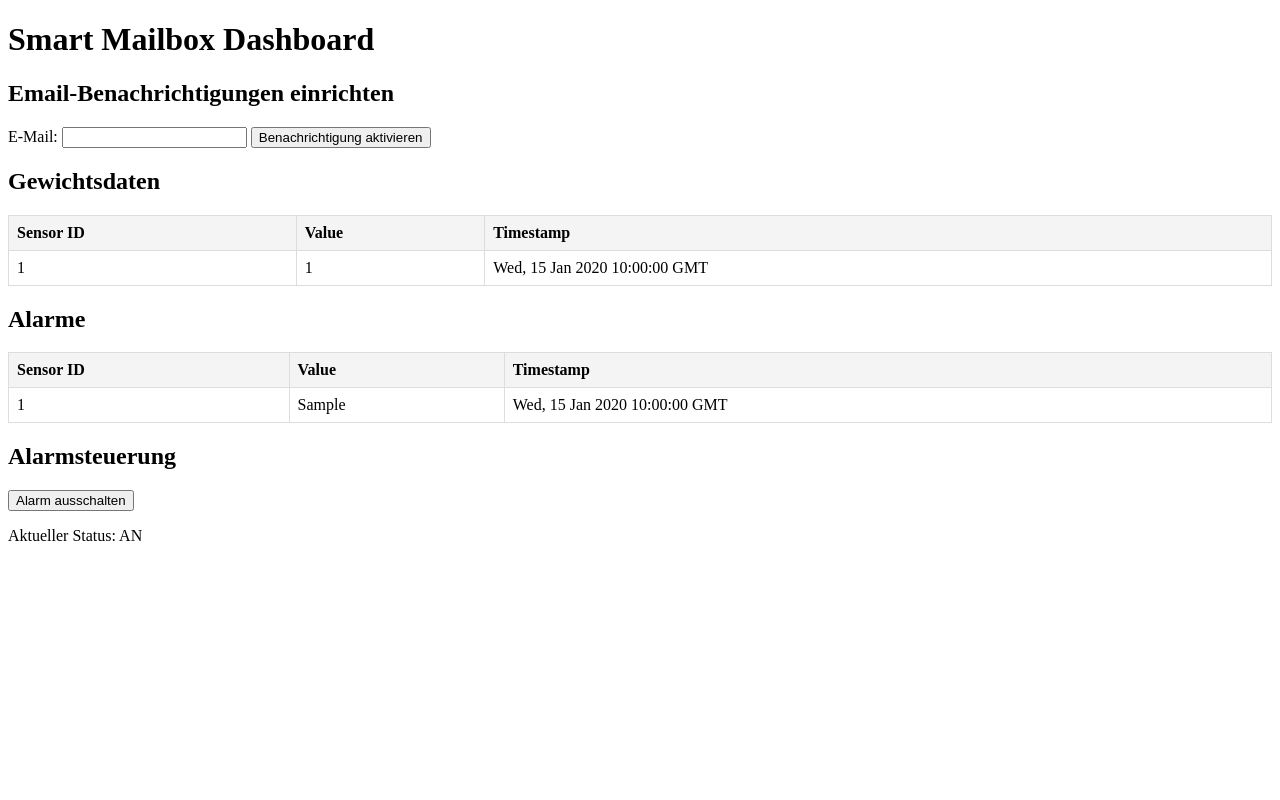
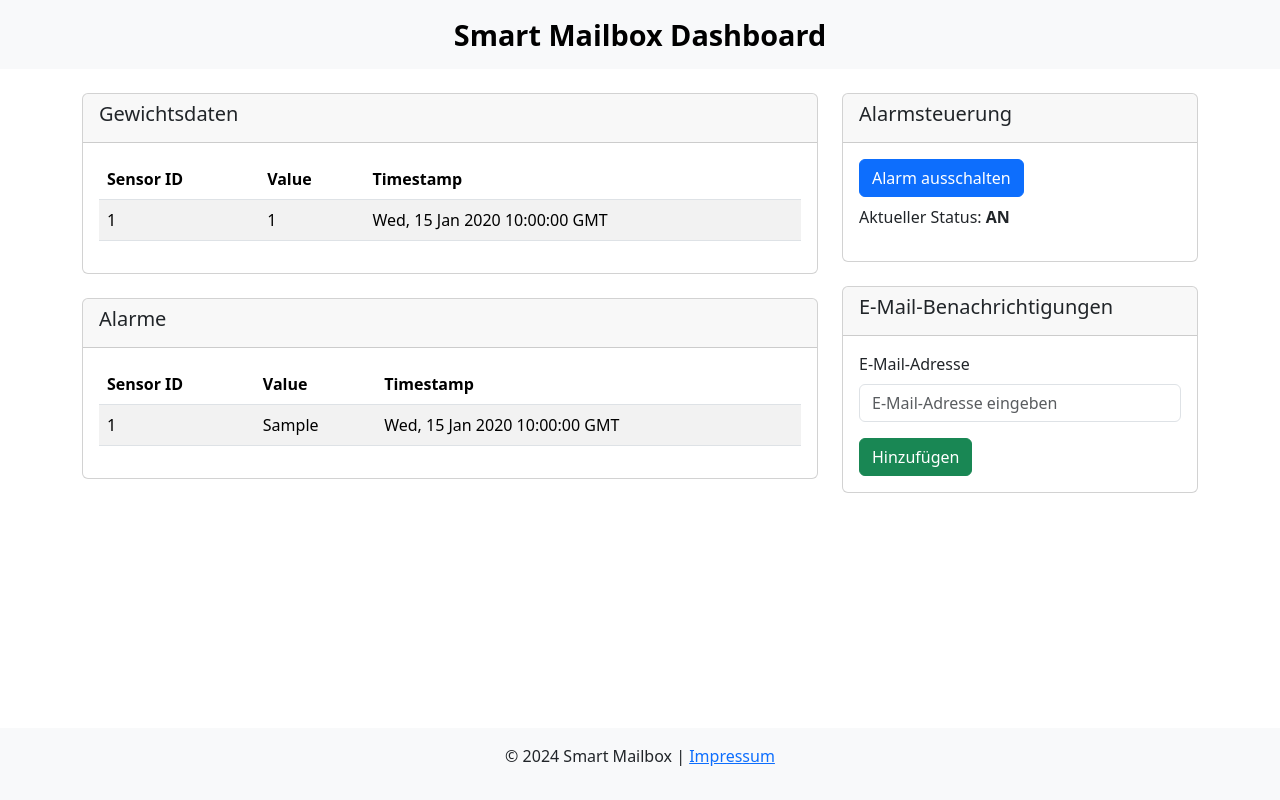
Before and after one commit to HSBI-Lerngruppe-Bres/VIOT-Project, a Flask app: page / in a window 1280 px wide. Run offline with Flask 3, Linux system fonts and the light colour scheme; tables that the repository leaves empty hold one stand-in row (values such as "Sample post").

Commit message:
make things beautiful

```diff
--- a/WebServer/app.py
+++ b/WebServer/app.py
@@ -71,6 +71,7 @@
     except Exception as e:
         print(f"Fehler beim Umschalten des Alarms: {e}")
         return jsonify({'message': f'Fehler: {e}'}), 500
+    return "OK"
 
 def control_server_task_context():
     with app.app_context():
@@ -83,7 +84,7 @@
     mqtt_client.username_pw_set(config.MQTT_USERNAME, config.MQTT_PASSWORD)
     mqtt_client.connect(config.MQTT_BROKER, config.MQTT_PORT, 60)
 
-    app.run(host='0.0.0.0', port=5000, debug=config.DEBUG)
+    app.run(host='0.0.0.0', port=5001, debug=config.DEBUG)
 
 
 if __name__ == '__main__':
--- a/WebServer/templates/index.html
+++ b/WebServer/templates/index.html
@@ -1,58 +1,146 @@
 <!DOCTYPE html>
 <html lang="en">
+
 <head>
     <meta charset="UTF-8">
+    <meta name="viewport" content="width=device-width, initial-scale=1.0">
     <title>Smart Mailbox Dashboard</title>
+    <!-- Bootstrap CSS -->
+    <link href="https://cdn.jsdelivr.net/npm/bootstrap@5.3.0-alpha3/dist/css/bootstrap.min.css" rel="stylesheet">
     <script src="https://code.jquery.com/jquery-3.6.0.min.js"></script>
+    <style>
+        /* Sicherstellen, dass der Footer immer unten bleibt */
+        html,
+        body {
+            height: 100%;
+            display: flex;
+            flex-direction: column;
+        }
 
-    <style>
-        table { width: 100%; border-collapse: collapse; }
-        th, td { border: 1px solid #ddd; padding: 8px; text-align: left; }
-        th { background-color: #f4f4f4; }
+        footer {
+            margin-top: auto;
+            background-color: #f8f9fa;
+            text-align: center;
+            padding: 1rem;
+        }
+
+        /* Navbar-Zentrierung */
+        .navbar-brand {
+            margin: auto;
+            font-size: 1.8rem;
+            font-weight: bold;
+        }
     </style>
 </head>
+
 <body>
-    <h1>Smart Mailbox Dashboard</h1>
+    <!-- Navigation -->
+    <nav class="navbar navbar-expand-lg navbar-light bg-light">
+        <div class="container-fluid">
+            <a class="navbar-brand text-center" href="#">Smart Mailbox Dashboard</a>
+        </div>
+    </nav>
 
-    <h2>Email-Benachrichtigungen einrichten</h2>
-    <form id="emailForm">
-        <label for="email">E-Mail:</label>
-        <input type="email" id="email" name="email" required>
-        <button type="submit">Benachrichtigung aktivieren</button>
-    </form>
-
-    <h2>Gewichtsdaten</h2>
-    <table>
+    <!-- Hauptinhalt -->
+    <div class="container mt-4">
+        <div class="row">
+            <!-- Linke Spalte: Tabellen -->
+            <div class="col-md-8">
+                <!-- Gewichtsdaten -->
+                <div class="card mb-4">
+                    <div class="card-header">
+                        <h2 class="h5">Gewichtsdaten</h2>
+                    </div>
+                    <div class="card-body">
+                        <table class="table table-striped">
+                            <thead>
                                 <tr>
                                     <th>Sensor ID</th>
                                     <th>Value</th>
                                     <th>Timestamp</th>
                                 </tr>
+                            </thead>
+                            <tbody id="weightsTable">
+                                <!-- Dynamische Inhalte -->
+                            </tbody>
                         </table>
+                    </div>
+                </div>
 
-    <h2>Alarme</h2>
-    <table>
+                <!-- Alarme -->
+                <div class="card mb-4">
+                    <div class="card-header">
+                        <h2 class="h5">Alarme</h2>
+                    </div>
+                    <div class="card-body">
+                        <table class="table table-striped">
+                            <thead>
                                 <tr>
                                     <th>Sensor ID</th>
                                     <th>Value</th>
                                     <th>Timestamp</th>
                                 </tr>
+                            </thead>
+                            <tbody id="alarmsTable">
+                                <!-- Dynamische Inhalte -->
+                            </tbody>
                         </table>
+                    </div>
+                </div>
+            </div>
 
-    <h2>Alarmsteuerung</h2>
-    <button id="toggleAlarm">Alarm ausschalten</button>
-    <p id="alarmStatus">Aktueller Status: AN</p>
+            <!-- Rechte Spalte: Steuerung und E-Mail -->
+            <div class="col-md-4">
+                <!-- Alarmsteuerung -->
+                <div class="card mb-4">
+                    <div class="card-header">
+                        <h2 class="h5">Alarmsteuerung</h2>
+                    </div>
+                    <div class="card-body">
+                        <button id="toggleAlarm" class="btn btn-primary">Alarm ausschalten</button>
+                        <p id="alarmStatus" class="mt-2">Aktueller Status: <span class="fw-bold">AN</span></p>
+                    </div>
+                </div>
 
+                <!-- E-Mail-Benachrichtigungen -->
+                <div class="card">
+                    <div class="card-header">
+                        <h2 class="h5">E-Mail-Benachrichtigungen</h2>
+                    </div>
+                    <div class="card-body">
+                        <form id="emailForm">
+                            <div class="mb-3">
+                                <label for="email" class="form-label">E-Mail-Adresse</label>
+                                <input type="email" id="email" name="email" class="form-control"
+                                    placeholder="E-Mail-Adresse eingeben" required>
+                            </div>
+                            <button type="submit" class="btn btn-success">Hinzufügen</button>
+                        </form>
+                    </div>
+                </div>
+            </div>
+        </div>
+    </div>
+
+    <!-- Footer -->
+    <footer>
+        <p>&copy; 2024 Smart Mailbox | <a href="/impressum">Impressum</a></p>
+    </footer>
+
+    <!-- Bootstrap JS -->
+    <script src="https://cdn.jsdelivr.net/npm/bootstrap@5.3.0-alpha3/dist/js/bootstrap.bundle.min.js"></script>
     <script>
         $(document).ready(fetchData);
+
         function fetchData() {
             $.ajax({
                 url: '/data',
                 method: 'GET',
-            success: function(data) {
-                var weightsTable = $('table').first();
-                weightsTable.find("tr:gt(0)").remove(); // Clear existing rows except the header
-                data.weights.forEach(function(entry) {
+                success: function (data) {
+                    // Gewichtsdaten aktualisieren
+                    var weightsTable = $('#weightsTable');
+                    weightsTable.empty();
+                    data.weights.forEach(function (entry) {
                         var row = '<tr>' +
                             '<td>' + entry.sensor_id + '</td>' +
                             '<td>' + entry.value + '</td>' +
@@ -61,9 +149,10 @@
                         weightsTable.append(row);
                     });
 
-                var alarmsTable = $('table').last();
-                alarmsTable.find("tr:gt(0)").remove(); // Clear existing rows except the header
-                data.alarms.forEach(function(alarm) {
+                    // Alarme aktualisieren
+                    var alarmsTable = $('#alarmsTable');
+                    alarmsTable.empty();
+                    data.alarms.forEach(function (alarm) {
                         var row = '<tr>' +
                             '<td>' + alarm.sensor_id + '</td>' +
                             '<td>' + alarm.value + '</td>' +
@@ -72,51 +161,38 @@
                         alarmsTable.append(row);
                     });
                 },
-            error: function(error) {
+                error: function (error) {
                     console.log('Error fetching data:', error);
                 }
             });
         }
 
-    fetchData(); // Initial fetch
-    setInterval(fetchData, 10000); // Fetch data every minute
+        // Alarmsteuerung
+        $('#toggleAlarm').on('click', function () {
+            var currentStatus = $('#alarmStatus span').text() === "AN";
+            var newStatus = !currentStatus;
+            $('#alarmStatus span').text(newStatus ? "AN" : "AUS");
 
-    $('#emailForm').on('submit', function(e) {
-    e.preventDefault(); // Verhindert, dass das Formular normal abgeschickt wird
-    const email = $('#email').val(); // Holt den E-Mail-Wert aus dem Formular
-
-    // Sende die Daten an den Server
-    $.ajax({
-        url: '/add_email',
-        type: 'POST',
-        data: { email: email },
-        success: function(response) {
-            alert(response.message); // Zeigt eine Erfolgsmeldung an
-        },
-        error: function(xhr, status, error) {
-            alert('Fehler beim Hinzufügen der E-Mail-Adresse.');
-            console.log('Fehlerdetails:', xhr.responseText);
-        }
+            $.post('/toggle_alarm', { is_active: newStatus }, function (response) {
+                alert(response.message);
+            }).fail(function (error) {
+                console.log('Error toggling alarm:', error);
             });
         });
 
-let alarmStatus = true;  // Standardmäßig aktiv
-
-    // Funktion zum Umschalten des Alarms
-    $('#toggleAlarm').on('click', function() {
-        alarmStatus = !alarmStatus;  // Umschalten
-        const statusText = alarmStatus ? "AN" : "AUS";
-        $('#alarmStatus').text(`Aktueller Status: ${statusText}`);
-
-        // Anfrage an den Server senden, um den Alarmstatus zu aktualisieren
-        $.post('/toggle_alarm', { is_active: alarmStatus }, function(response) {
+        // E-Mail-Hinterlegung
+        $('#emailForm').on('submit', function (e) {
+            e.preventDefault();
+            const email = $('#email').val();
+            $.post('/add_email', { email: email }, function (response) {
                 alert(response.message);
-        }).fail(function(error) {
-            alert('Fehler beim Umschalten des Alarms.');
-            console.log('Fehler:', error);
+            }).fail(function (error) {
+                console.log('Error adding email:', error);
             });
         });
 
+        setInterval(fetchData, 10000); // Daten alle 10 Sekunden aktualisieren
     </script>
 </body>
+
 </html>
```
Lines whose indentation alone changed are shown as unchanged.
